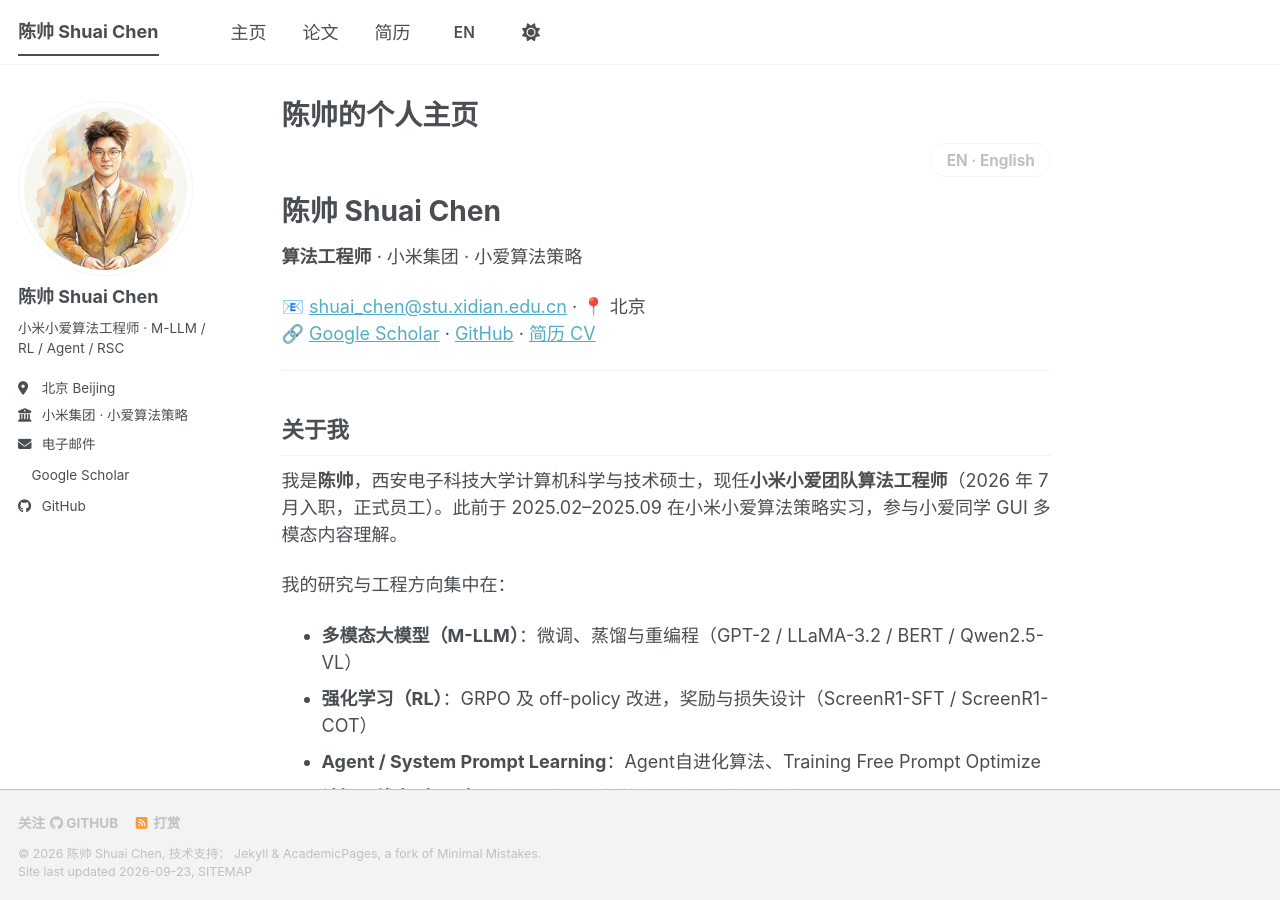
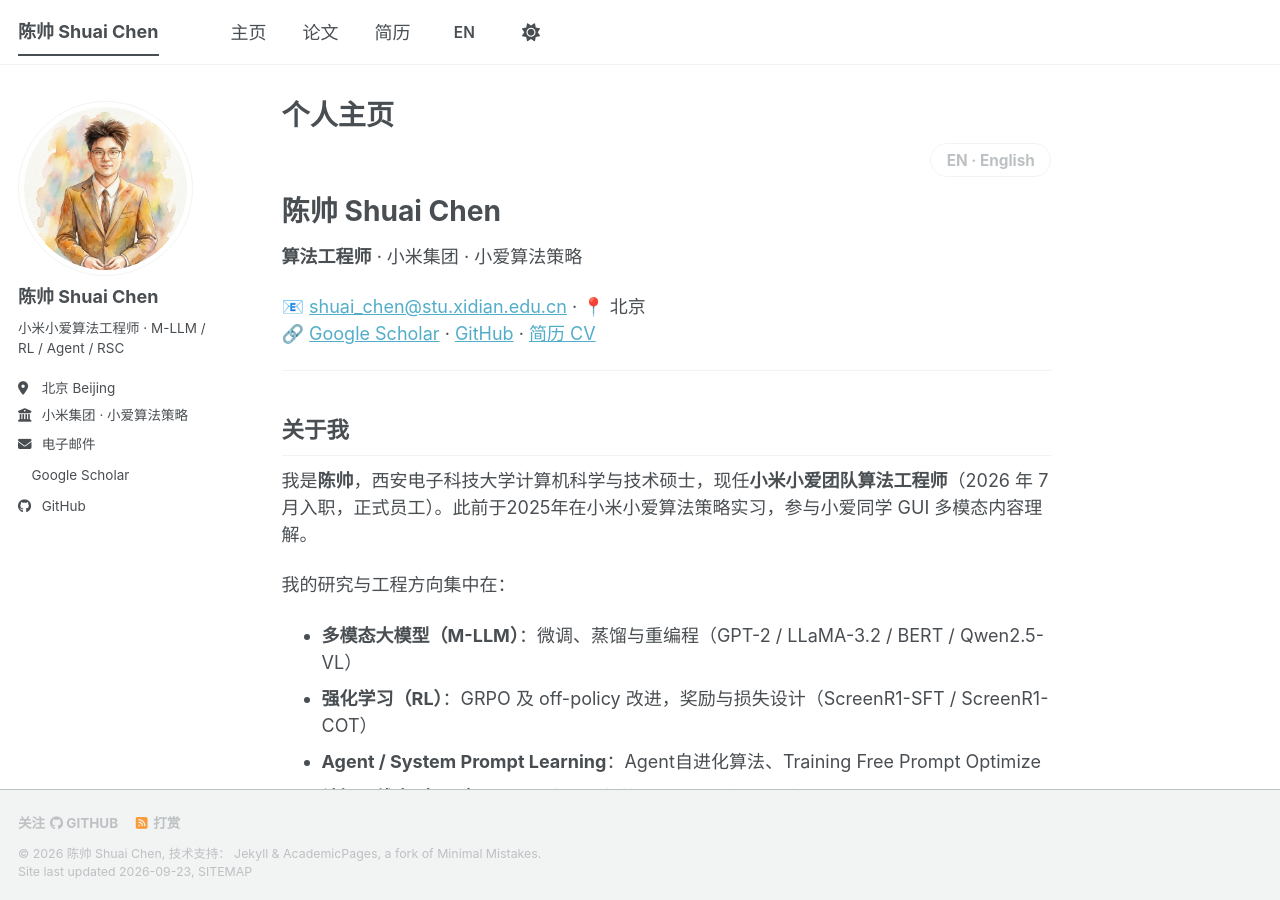
Before and after one commit to Andrewchenxd/Andrewchenxd.github.io, a Jekyll site: the page built from _pages/about.md, in a window 1280 px wide and 900 px high. Built offline with Jekyll 4.4.1, drawn with Linux system fonts in a browser that asks for light colours; a style sheet for code colours, icons or effects is not loaded.

Commit message:
修改个人资料

```diff
--- a/_pages/about.md
+++ b/_pages/about.md
@@ -1,6 +1,6 @@
 ---
 permalink: /
-title: "陈帅的个人主页"
+title: "个人主页"
 author_profile: true
 lang: zh
 redirect_from:
@@ -23,7 +23,7 @@ redirect_from:
 
 ## 关于我
 
-我是**陈帅**，西安电子科技大学计算机科学与技术硕士，现任**小米小爱团队算法工程师**（2026 年 7 月入职，正式员工）。此前于 2025.02–2025.09 在小米小爱算法策略实习，参与小爱同学 GUI 多模态内容理解。
+我是**陈帅**，西安电子科技大学计算机科学与技术硕士，现任**小米小爱团队算法工程师**（2026 年 7 月入职，正式员工）。此前于2025年在小米小爱算法策略实习，参与小爱同学 GUI 多模态内容理解。
 
 我的研究与工程方向集中在：
 
@@ -32,7 +32,7 @@ redirect_from:
 - **Agent / System Prompt Learning**：Agent自进化算法、Training Free Prompt Optimize
 - **认知无线电（RSC）**：信号分类、时频特征融合、辐射源个体识别
 
-**学术指标**：SCI 论文 6 篇（多篇学生一作）· Google Scholar 引用 **77** · h-index **6** · i10-index **3** · 发明专利 1 项
+**学术指标**：SCI 论文 6 篇（多篇学生一作）· Google Scholar 引用 **78** · h-index **6** · i10-index **3** · 发明专利 1 项
 
 ---
 
```
Also changed, not shown: _pages/about-en.md (+3 -3 lines).
